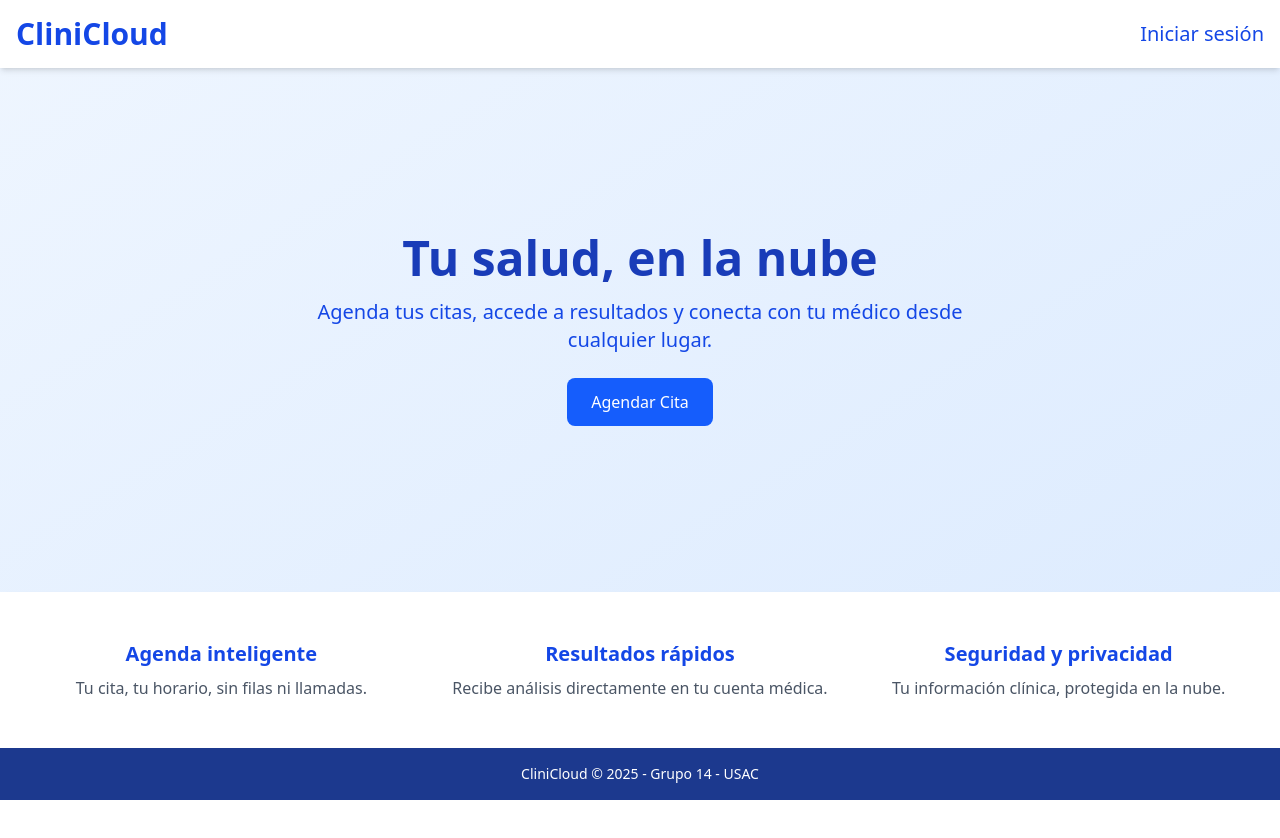
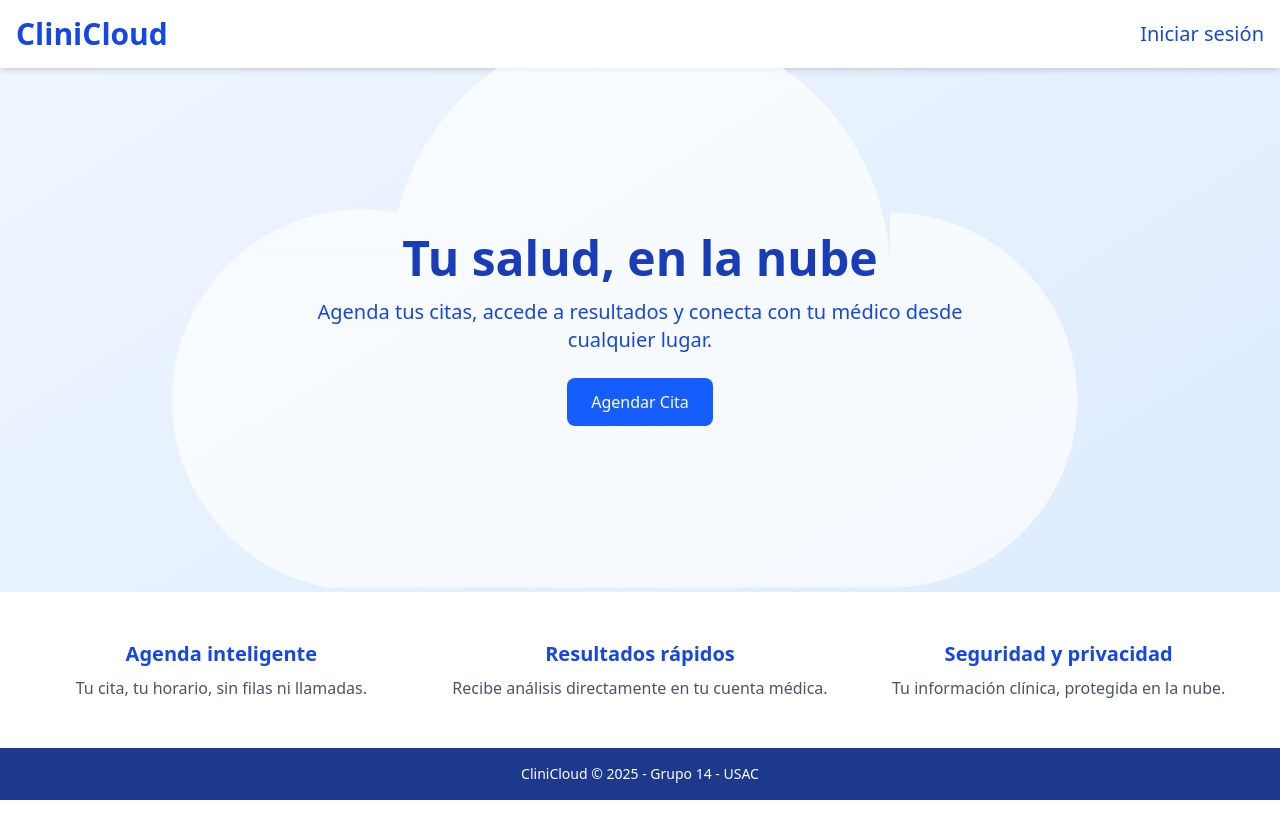
Before and after one commit to MMP119/CliniCloud, a React (Vite) app in the folder Frontend/clinica/: page / in a window 1280 px wide. Shown: the top 838 px of the page. Before the commit the page ends 800 px from the top, so only its background shows below. Built offline with nearby package versions, Linux system fonts and the light colour scheme.

Commit message:
nube de adorno en el home

```diff
--- a/Frontend/clinica/src/Pages/Home.jsx
+++ b/Frontend/clinica/src/Pages/Home.jsx
@@ -1,5 +1,6 @@
 import { Link } from "react-router-dom";
 import Navbar from "../Components/Navbar";
+import nube  from "../assets/nube.svg";
 
 export default function Home() {
     return (
@@ -11,18 +12,26 @@ export default function Home() {
         <div className="flex flex-col flex-1 w-full">
 
             {/* HERO CENTRADO */}
-            <header className="flex-1 flex flex-col items-center justify-center text-center px-4 py-12">
-                <h2 className="text-4xl md:text-5xl font-bold text-blue-800 mb-4">Tu salud, en la nube</h2>
-                <p className="text-lg md:text-xl text-blue-700 max-w-2xl mb-6">
+            <header className="flex-1 flex flex-col items-center justify-center text-center px-4 py-12 overflow-hidden">
+
+                <img
+                    src={nube}
+                    alt="Logo de la clínica"
+                    className="absolute top-1/2 left-1/2 w-[1000px] -translate-x-1/2 -translate-y-1/2 opacity-70 pointer-events-none z-0"
+                />
+
+                <h2 className="relative z-10 text-4xl md:text-5xl font-bold text-blue-800 mb-4">Tu salud, en la nube</h2>
+                <p className="relative z-10 text-lg md:text-xl text-blue-700 max-w-2xl mb-6">
                 Agenda tus citas, accede a resultados y conecta con tu médico desde cualquier lugar.
                 </p>
                 <div className="space-x-4">
                 <Link to="/agendar-cita">
-                    <button className="bg-blue-600 text-white px-6 py-3 rounded-lg hover:bg-blue-700 transition">
+                    <button className="relative z-10 bg-blue-600 text-white px-6 py-3 rounded-lg hover:bg-blue-700 transition">
                     Agendar Cita
                     </button>
                 </Link>
                 </div>
+
             </header>
 
             {/* FEATURES*/}
```
Also changed, not shown: Frontend/clinica/src/assets/nube.svg (added).
